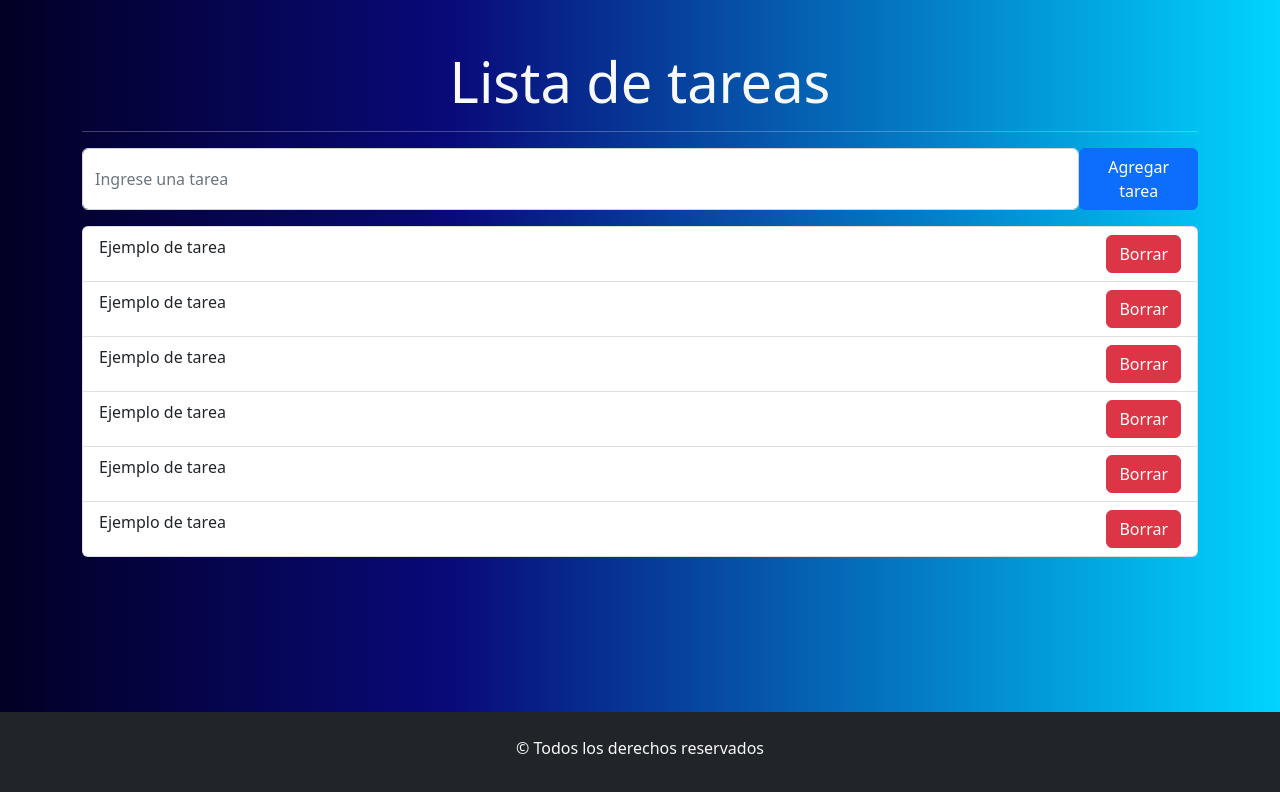
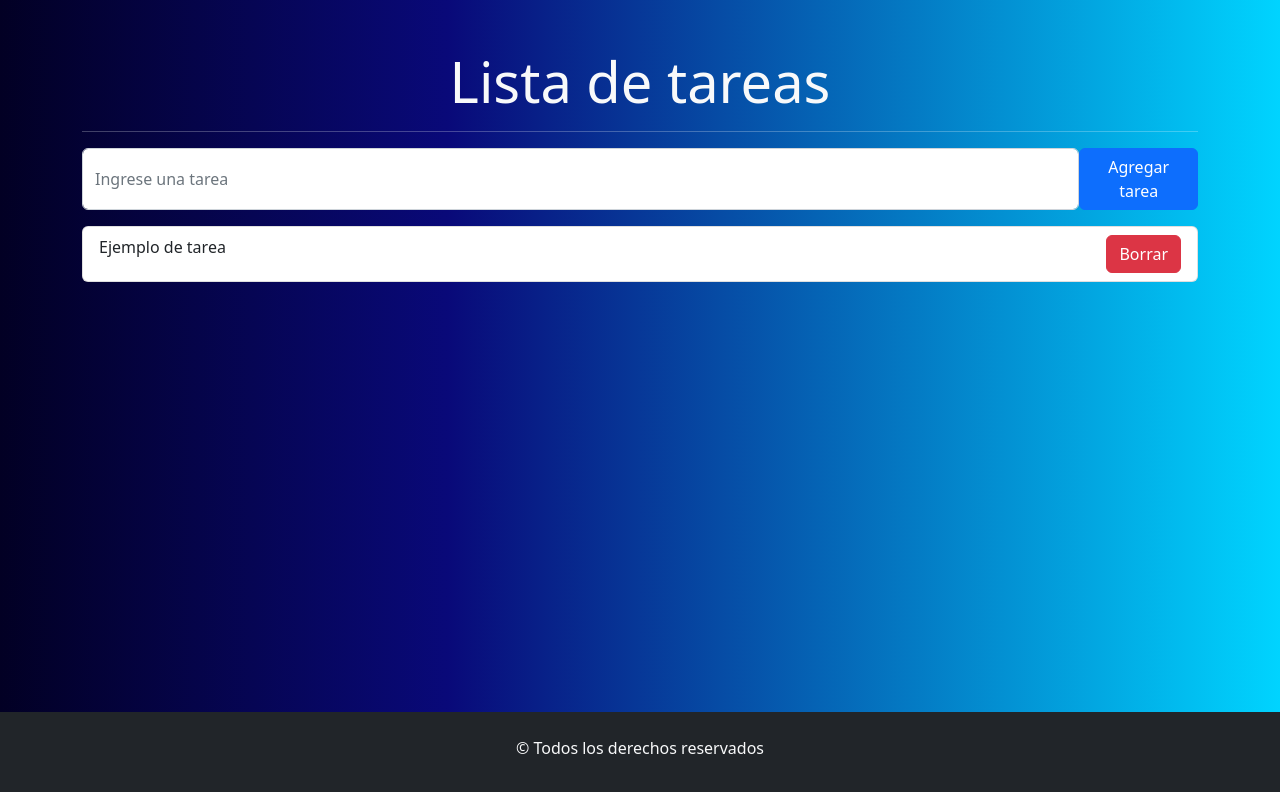
Before and after one commit to antich98/reactEj4, a React (Vite) app: page / in a window 1280 px wide. Shown: the top 792 px of the page. Built offline with nearby package versions, Linux system fonts and the light colour scheme.

Commit message:
Dejé solo un ItemTarea en el archivo ListaTareas.jsx

```diff
--- a/src/components/ListaTareas.jsx
+++ b/src/components/ListaTareas.jsx
@@ -4,13 +4,8 @@ import ItemTarea from './ItemTarea';
 
 const ListaTareas = () => {
     return (
-        <ListGroup>
-        <ItemTarea>Cras justo odio</ItemTarea>
-        <ItemTarea>Cras justo odio</ItemTarea>
-        <ItemTarea>Cras justo odio</ItemTarea>
-        <ItemTarea>Cras justo odio</ItemTarea>
-        <ItemTarea>Cras justo odio</ItemTarea>
-        <ItemTarea>Cras justo odio</ItemTarea>
+      <ListGroup>
+        <ItemTarea/>
       </ListGroup>
     );
 };
```
